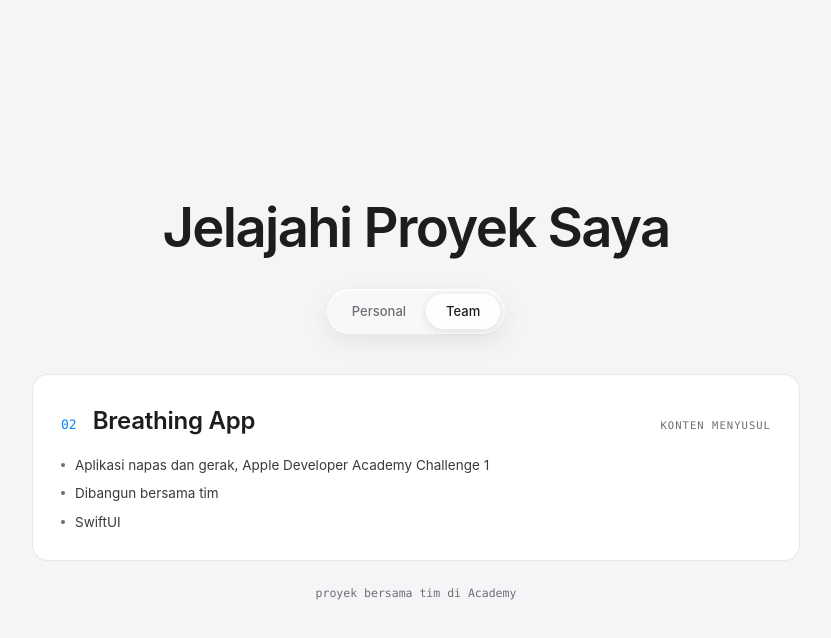
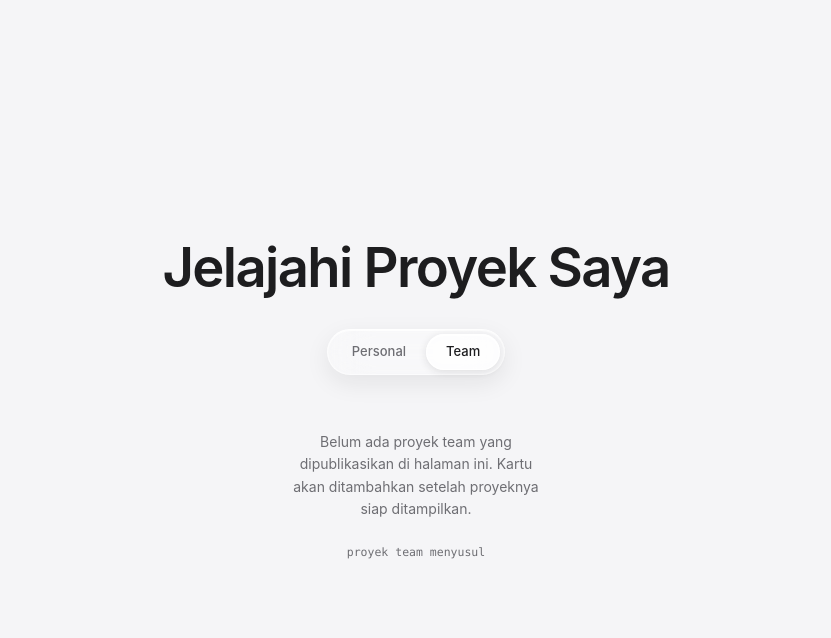
Before and after one commit to akhnafal-aban/akhnafal-aban.github.io, a React (Vite) app: page / in a window 1280 px wide. Both pictures are taken after a click on the tab "Team". Shown: the part 800-1438 px from the top of the page, without its empty margins (224-1055 px from the left). Built offline with nearby package versions, Linux system fonts and the light colour scheme.

Commit message:
radical: breathing app to personal, team tab becomes coming-soon empty state

```diff
--- a/src/data/projects.ts
+++ b/src/data/projects.ts
@@ -25,7 +25,7 @@ export const projects: Project[] = [
   {
     no: '02',
     title: 'Breathing App',
-    kind: 'team',
+    kind: 'personal',
     live: false,
     points: [
       'Aplikasi napas dan gerak, Apple Developer Academy Challenge 1',
--- a/src/slides/IndexSlide.tsx
+++ b/src/slides/IndexSlide.tsx
@@ -77,8 +77,15 @@ export function IndexSlide({ id }: { id?: string }) {
           </AnimatePresence>
         </motion.ul>
 
+        {shown.length === 0 && (
+          <p className="m-0 mt-4 max-w-[30ch] text-center text-[14px] leading-[1.6] text-ink-3">
+            Belum ada proyek team yang dipublikasikan di halaman ini. Kartu akan ditambahkan setelah
+            proyeknya siap ditampilkan.
+          </p>
+        )}
+
         <p className="m-0 mt-6 font-mono text-[11.5px] text-ink-3">
-          {kind === 'personal' ? 'proyek pribadi yang saya kerjakan sendiri' : 'proyek bersama tim di Academy'}
+          {kind === 'personal' ? 'proyek yang saya kerjakan sendiri atau bersama tim kecil' : 'proyek team menyusul'}
         </p>
       </div>
     </Slide>
```
